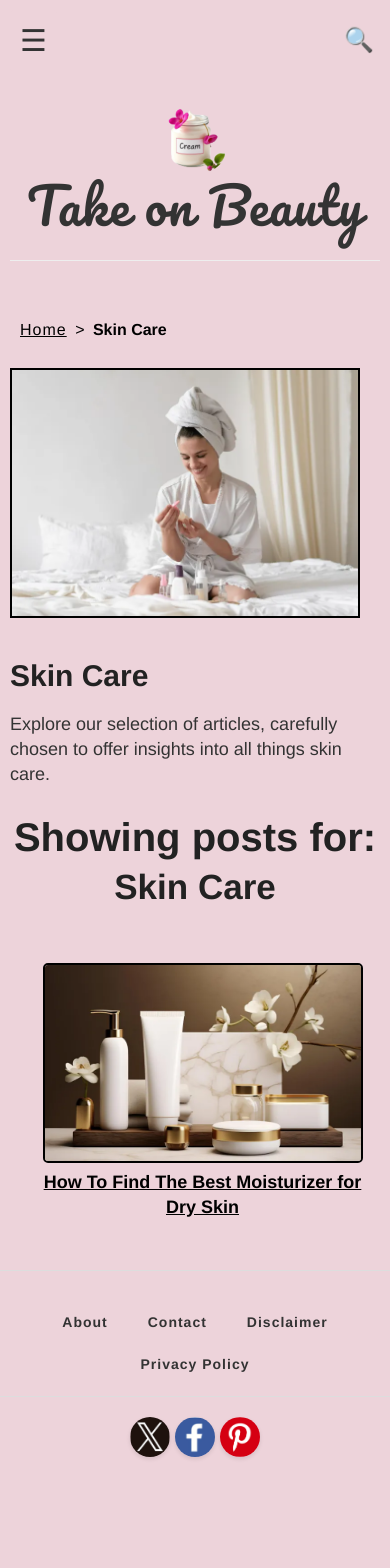
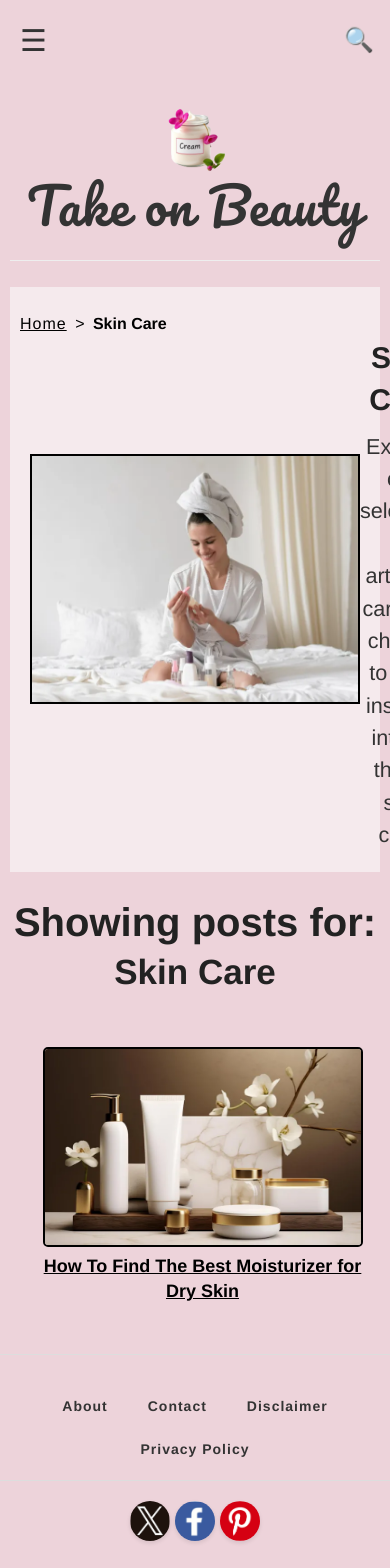
Before and after one commit to QMTesting/takeonbeauty, a Jekyll site: the page built from skin-care.html, in a window 390 px wide. Built offline with Jekyll 4.4.1, drawn with Linux system fonts in a browser that asks for light colours; before the commit the page ends 1484 px from its top, so only the background shows below that.

Commit message:
Update skin-care.html

```diff
--- a/skin-care.html
+++ b/skin-care.html
@@ -49,6 +49,34 @@ permalink: /skin-care/
     }
 
   }  /* End Desktop */
+
+  @media only screen and (max-width: 780px) {
+     .cat-header {
+      display: flex;
+      align-items: center; /* Align items vertically */
+      padding: 20px;
+      background: #f5eaed;
+      margin-top: -75px;
+    }
+
+    .cat-desc {
+      font-size: 1.2em;
+      line-height: 1.5;
+      max-width: 380px; /* Optional: limits width of text */
+      text-align: center;
+    }
+
+    .breadcrumbs {
+      margin-top: -45px;
+    }
+
+    .cat-title {
+      text-align: center;
+      margin-bottom: 10px;
+    }
+
+
+  } /* End Mobile */
 </style>
 
 <h2 class="post-title" style="font-size: 40px; line-height: 20px; text-align: center;">Showing posts for:</h2>
```
